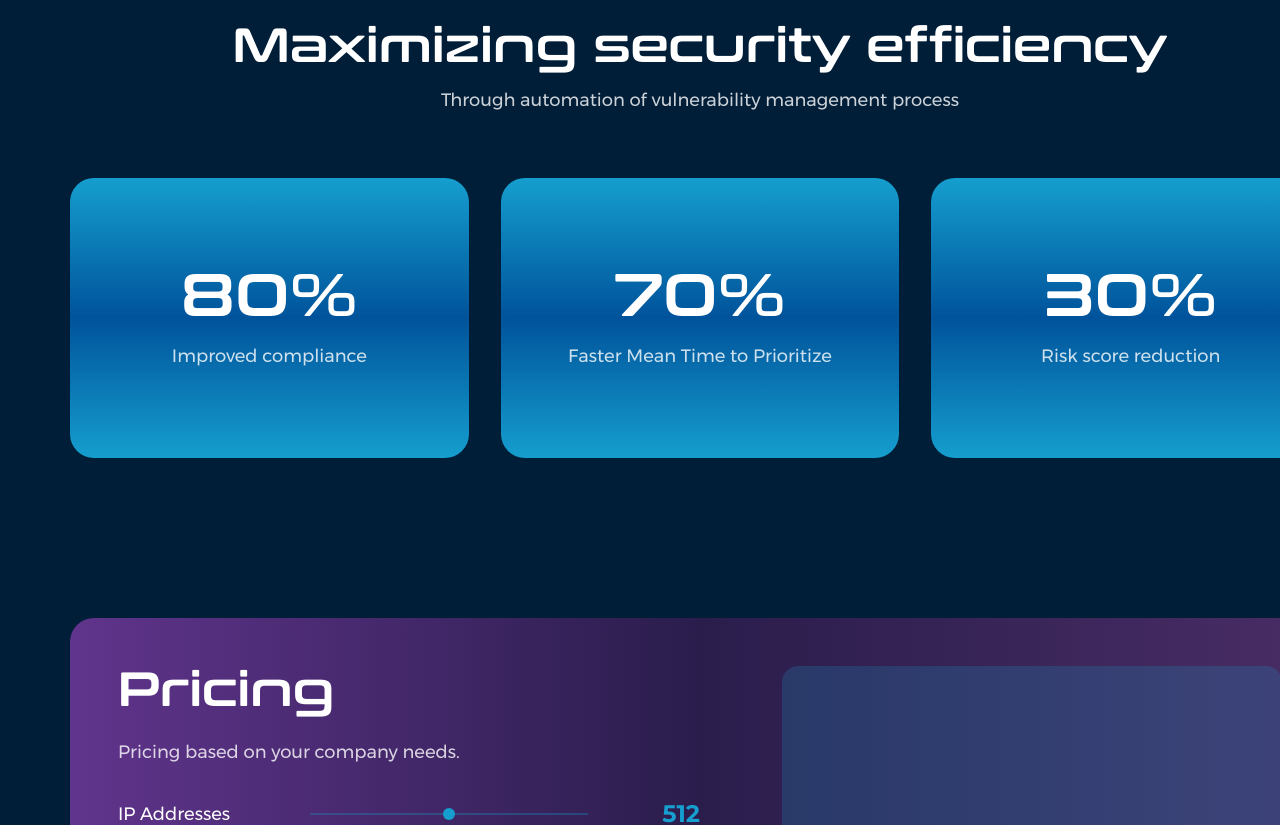
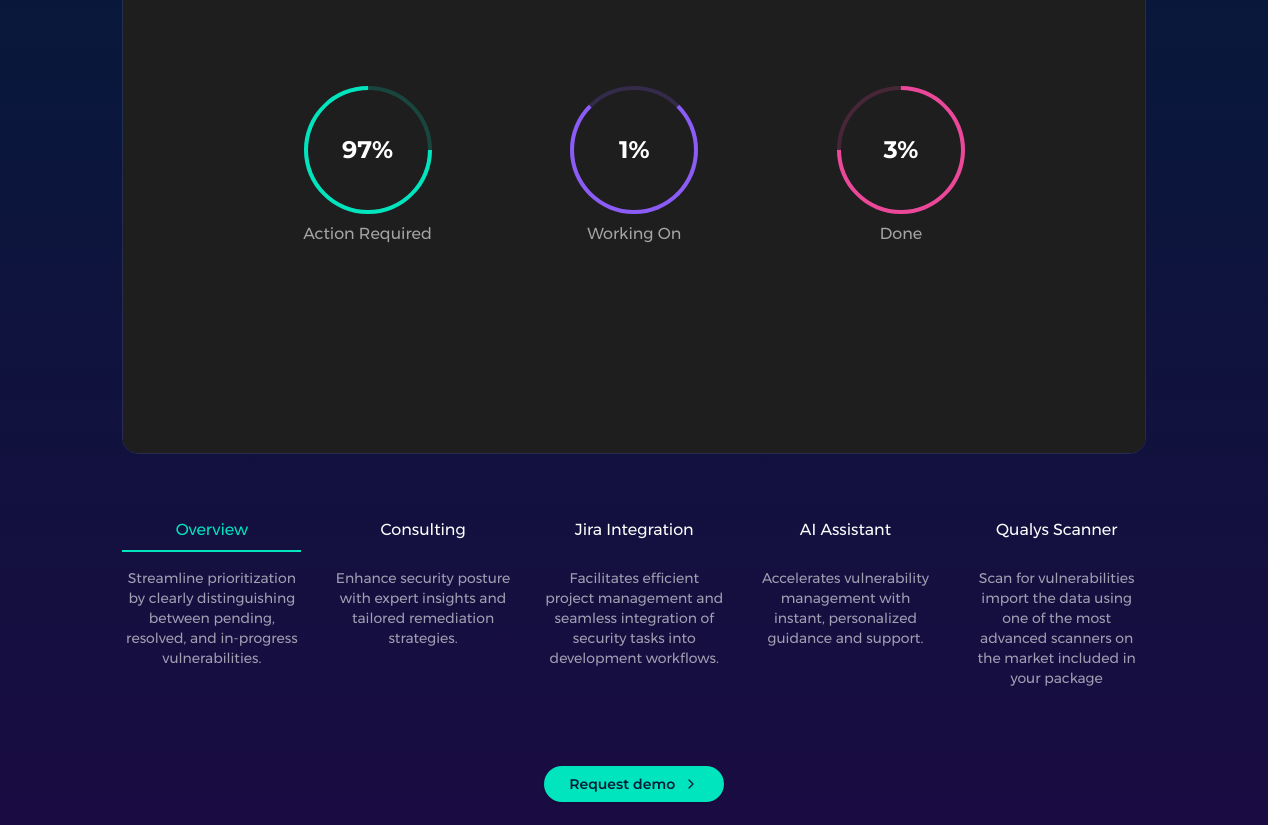
Before and after one commit to NikolaSirakov3/Kikimora-website, a React (Vite) app: page / in a window 1280 px wide. Shown: the part 4700-5525 px from the top of the page. Built offline with nearby package versions, Linux system fonts and the light colour scheme.

Commit message:
Add ProductOverview component to Developers page for enhanced product insights; implement feature list with interactive tabs to improve user engagement and understanding of product offerings.

```diff
--- /dev/null
+++ b/src/components/developers/ProductOverview.tsx
@@ -0,0 +1,154 @@
+import React, { useState } from "react";
+import { Button } from "@/components/ui/button";
+import { ChevronRight } from "lucide-react";
+
+interface Feature {
+  id: string;
+  title: string;
+  description: string;
+}
+
+const features: Feature[] = [
+  {
+    id: "overview",
+    title: "Overview",
+    description:
+      "Streamline prioritization by clearly distinguishing between pending, resolved, and in-progress vulnerabilities.",
+  },
+  {
+    id: "consulting",
+    title: "Consulting",
+    description:
+      "Enhance security posture with expert insights and tailored remediation strategies.",
+  },
+  {
+    id: "jira",
+    title: "Jira Integration",
+    description:
+      "Facilitates efficient project management and seamless integration of security tasks into development workflows.",
+  },
+  {
+    id: "ai",
+    title: "AI Assistant",
+    description:
+      "Accelerates vulnerability management with instant, personalized guidance and support.",
+  },
+  {
+    id: "qualys",
+    title: "Qualys Scanner",
+    description:
+      "Scan for vulnerabilities import the data using one of the most advanced scanners on the market included in your package",
+  },
+];
+
+export function ProductOverview() {
+  const [activeTab, setActiveTab] = useState("overview");
+
+  return (
+    <section className="w-full bg-gradient-to-b from-[#001E38] to-[#1B0B42] py-20">
+      <div className="container mx-auto px-4 sm:px-6 lg:px-8">
+        {/* Header */}
+        <div className="text-center mb-16">
+          <h2 className="text-5xl text-white font-conthrax mb-4">
+            Check out the product
+          </h2>
+          <p className="text-white/60 text-lg font-montserrat max-w-3xl mx-auto">
+            A platform designed to not only enhance the security and quality of
+            your products but also to streamline your development processes
+          </p>
+        </div>
+
+        {/* Dashboard Preview */}
+        <div className="max-w-5xl mx-auto mb-16 rounded-2xl overflow-hidden border border-white/10">
+          <div className="aspect-[16/9] bg-[#1E1E1E] relative">
+            {/* Placeholder for dashboard image */}
+            <div className="absolute inset-0 bg-[#1E1E1E]">
+              <div className="w-full h-full flex items-center justify-center">
+                <div className="w-full max-w-3xl">
+                  {/* Three circular progress indicators */}
+                  <div className="grid grid-cols-3 gap-8">
+                    <div className="flex flex-col items-center">
+                      <div className="relative w-32 h-32">
+                        <div className="absolute inset-0 rounded-full border-4 border-[#00E5BE] opacity-20"></div>
+                        <div className="absolute inset-0 rounded-full border-4 border-[#00E5BE] border-t-transparent transform rotate-45"></div>
+                        <div className="absolute inset-0 flex items-center justify-center">
+                          <span className="text-white text-2xl font-bold">
+                            97%
+                          </span>
+                        </div>
+                      </div>
+                      <span className="text-white/60 mt-2">
+                        Action Required
+                      </span>
+                    </div>
+                    <div className="flex flex-col items-center">
+                      <div className="relative w-32 h-32">
+                        <div className="absolute inset-0 rounded-full border-4 border-[#8B5CF6] opacity-20"></div>
+                        <div className="absolute inset-0 rounded-full border-4 border-[#8B5CF6] border-t-transparent"></div>
+                        <div className="absolute inset-0 flex items-center justify-center">
+                          <span className="text-white text-2xl font-bold">
+                            1%
+                          </span>
+                        </div>
+                      </div>
+                      <span className="text-white/60 mt-2">Working On</span>
+                    </div>
+                    <div className="flex flex-col items-center">
+                      <div className="relative w-32 h-32">
+                        <div className="absolute inset-0 rounded-full border-4 border-[#EC4899] opacity-20"></div>
+                        <div className="absolute inset-0 rounded-full border-4 border-[#EC4899] border-t-transparent transform -rotate-45"></div>
+                        <div className="absolute inset-0 flex items-center justify-center">
+                          <span className="text-white text-2xl font-bold">
+                            3%
+                          </span>
+                        </div>
+                      </div>
+                      <span className="text-white/60 mt-2">Done</span>
+                    </div>
+                  </div>
+                </div>
+              </div>
+            </div>
+          </div>
+        </div>
+
+        {/* Features List */}
+        <div className="max-w-5xl mx-auto grid grid-cols-5 gap-8">
+          {features.map((feature) => (
+            <div
+              key={feature.id}
+              className="cursor-pointer flex flex-col h-[200px]"
+              onClick={() => setActiveTab(feature.id)}
+            >
+              <div className="text-center mb-4">
+                <h3
+                  className={`text-base font-montserrat mb-2 ${
+                    activeTab === feature.id ? "text-[#00E5BE]" : "text-white"
+                  }`}
+                >
+                  {feature.title}
+                </h3>
+                <div
+                  className={`h-0.5 w-full transition-all duration-200 ${
+                    activeTab === feature.id ? "bg-[#00E5BE]" : "bg-transparent"
+                  }`}
+                />
+              </div>
+              <p className="text-white/60 text-sm font-montserrat text-center">
+                {feature.description}
+              </p>
+            </div>
+          ))}
+        </div>
+
+        {/* CTA Button */}
+        <div className="text-center mt-12">
+          <Button className="bg-[#00E5BE] text-[#001E38] hover:bg-[#00E5BE]/90 rounded-full px-6 py-3 font-montserrat font-semibold flex items-center gap-2 mx-auto">
+            Request demo
+            <ChevronRight className="w-4 h-4" />
+          </Button>
+        </div>
+      </div>
+    </section>
+  );
+}
--- a/src/pages/Developers.tsx
+++ b/src/pages/Developers.tsx
@@ -1,12 +1,14 @@
 import React from "react";
 import { DevelopersHero } from "@/components/developers/DevelopersHero";
 import { SecurityFeatures } from "@/components/developers/SecurityFeatures";
+import { ProductOverview } from "@/components/developers/ProductOverview";
 
 export function Developers() {
   return (
     <div className="w-[99.1vw]">
       <DevelopersHero />
       <SecurityFeatures />
+      <ProductOverview />
     </div>
   );
 }
```
